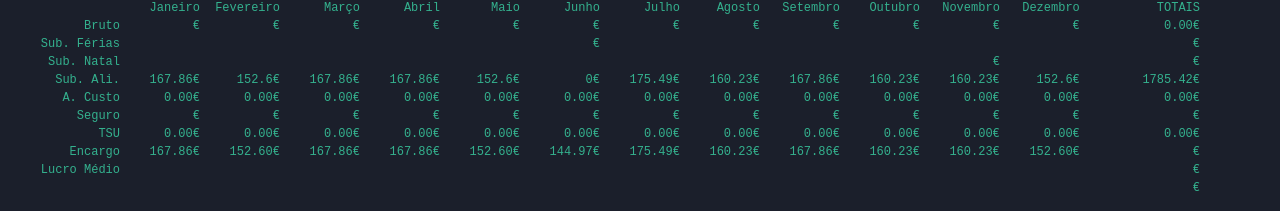
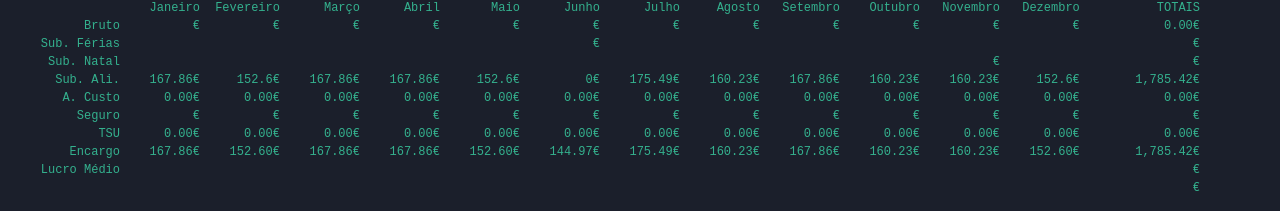
Before and after one commit to BernardoResende/Bernardo-Resende, an Angular app: page / in a window 1280 px wide. Shown: the part 369-580 px from the top of the page. Built offline with nearby package versions, Linux system fonts and the light colour scheme.

Commit message:
1 file modified

```diff
--- a/src/app/simulator/simulator.component.html
+++ b/src/app/simulator/simulator.component.html
@@ -194,11 +194,11 @@
 										<div class="row "><div class="col-sm ">{{(brutos*12) | number:'1.2-2'}}€</div></div>
 										<div class="row "><div class="col-sm ">{{brutos | number:'1.2-2'}}€</div></div>
 										<div class="row "><div class="col-sm ">{{brutos | number:'1.2-2'}}€</div></div>
-										<div class="row "><div class="col-sm ">{{totalsAli}}€</div></div>
+										<div class="row "><div class="col-sm ">{{totalsAli  | number:'1.2-2'}}€</div></div>
 										<div class="row "><div class="col-sm ">{{(aCusto*11) | number:'1.2-2'}}€</div></div>
 										<div class="row "><div class="col-sm ">€</div></div>
 										<div class="row "><div class="col-sm ">{{brutos*14*0.2375 | number:'1.2-2'}}€</div></div>
-										<div class="row "><div class="col-sm ">€</div></div>
+										<div class="row "><div class="col-sm ">{{(brutos*14)+totalsAli+(aCusto*11)+(brutos*14*0.2375) | number:'1.2-2'}}€</div></div>
 										<div class="row "><div class="col-sm ">€</div></div>
 										<div class="row "><div class="col-sm ">€</div></div>
 									</div>
```
